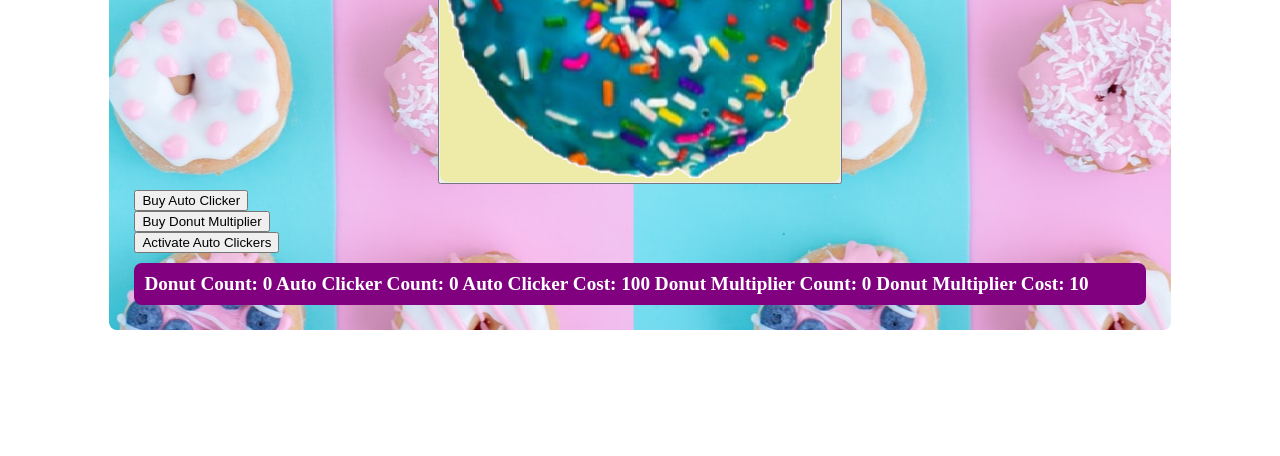
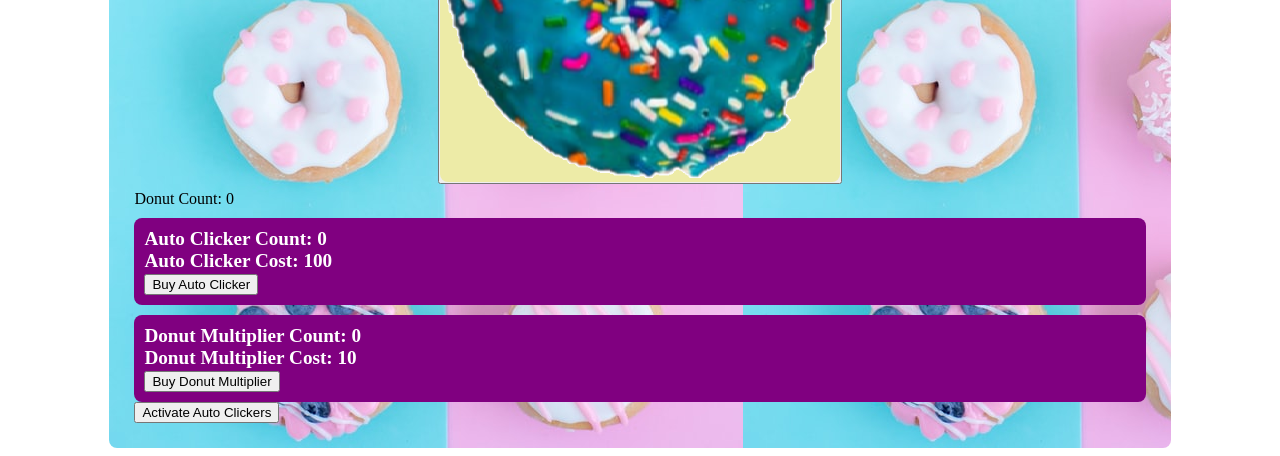
Before and after one commit to 2021-Spring-Part-Time/donut-clicker-asanders7, a website built with Parcel: page index.html in a window 1280 px wide. Shown: the part 440-896 px from the top of the page. Before the commit the page ends 800 px from the top, so only its background shows below. Built offline with nearby package versions, Linux system fonts and the light colour scheme.

Commit message:
added styling

```diff
--- a/DonutMaker.js
+++ b/DonutMaker.js
@@ -54,7 +54,7 @@ class DonutMaker {
     }
 
     activateAutoClickers() {
-        donutInfo.donutCount += donutInfo.autoClickerCount;
+        this.donutCount += this.autoClickerCount;
     };
 }
 
--- a/index.html
+++ b/index.html
@@ -28,20 +28,25 @@
         <div class="cookie-clicker-link"><a href="https://orteil.dashnet.org/cookieclicker/" target="_blank">Play Cookie Clicker (the game inspo!)</a></div>
       </div>
       <div id="myDonuts">
-        <div id="donutInfo" class="donut-information"></div>
+        <!-- <div id="donutInfo" class="donut-information"></div> -->
         <!-- <button id="donutButton">Make Donuts!</button>
         <button id="buyAutoClickerButton">Buy Auto Clicker</button>
         <button id="buyDonutMultiplierButton">Buy Donut Multiplier</button>
         <button id="activateAutoClickersButton">Activate Auto Clickers</button> -->
         <h1 class="title">Donut Clicker</h1>
-        <section class="donut-count">
+        <section id="donutCountInfo" class="donut-count">
           <button id="donutButton" class="donut-button"><img class="donut-photo" src="images/donut-button.png" /></button>
           <div class="centered-text">Click To Make Donuts!</div>
         </section>
-        <section id="autoClickerInfo">
+        <section id="donutCountPara"></section>
+        <section id="autoClickerInfo" class="autoClickerInfoClass">
+          <div id="autoClickerCount"></div>
+          <div id="autoClickerCost"></div>
           <button id="buyAutoClickerButton">Buy Auto Clicker</button>
         </section>
-        <section id="donutMultiplierInfo">
+        <section id="donutMultiplierInfo" class="donutMultiplierInfoClass">
+          <div id="donutMultiplierCount"></div>
+          <div id="donutMultiplierCost"></div>
             <button id="buyDonutMultiplierButton">Buy Donut Multiplier</button>
         </section>
         <section id="activateAutoClickers">
--- a/index.js
+++ b/index.js
@@ -1,5 +1,5 @@
 import DonutMaker from './DonutMaker.js';
-import { donutStats } from './utils.js';
+import { donutCount, autoClickerCount, autoClickerCost, donutMultiplierCount, donutMultiplierCost } from './utils.js';
 
 const modal = document.getElementById("modal");
 const modalButton = document.getElementById("modalBtn");
@@ -20,10 +20,19 @@ function renderPage() {
 
 function donutPageSetup() {
   const donutInfo = new DonutMaker(0, 0, 100, 0, 10);
-  const donutPara = document.getElementById('donutInfo');
-  donutPara.innerText = donutStats(donutInfo);
+  const donutCountPara = document.getElementById('donutCountPara');
+  donutCountPara.innerText = donutCount(donutInfo);
+  // myDonutsDiv.appendChild(donutCountPara);
 
-  myDonutsDiv.appendChild(donutPara);
+  const autoClickerCountPara = document.getElementById('autoClickerCount');
+  autoClickerCountPara.innerText = autoClickerCount(donutInfo);
+  const autoClickerCostPara = document.getElementById('autoClickerCost');
+  autoClickerCostPara.innerText = autoClickerCost(donutInfo);
+
+  const donutMultiplierCountPara = document.getElementById('donutMultiplierCount');
+  donutMultiplierCountPara.innerText = donutMultiplierCount(donutInfo);
+  const donutMultiplierCostPara = document.getElementById('donutMultiplierCost');
+  donutMultiplierCostPara.innerText = donutMultiplierCost(donutInfo);
 
   modalButton.addEventListener('click', () => {
     modal.style.display = "block";
@@ -35,27 +44,51 @@ function donutPageSetup() {
   donutButton.addEventListener('click', () => {
     donutInfo.makeDonut();
     console.log('making donuts!');
-    donutPara.innerText = donutStats(donutInfo);
+    donutCountPara.innerText = donutCount(donutInfo);
+    autoClickerCountPara.innerText = autoClickerCount(donutInfo);
+    autoClickerCostPara.innerText = autoClickerCost(donutInfo);
+    donutMultiplierCountPara.innerText = donutMultiplierCount(donutInfo);
+    donutMultiplierCostPara.innerText = donutMultiplierCost(donutInfo);
   });
+
+  checkButtonAvailability();
+
+  function checkButtonAvailability() {
+    if (donutCount(donutInfo) < 10) {
+      document.getElementById("buyAutoClickerButton").disabled = true;
+    }
+    else if (donutCount(donutInfo) >= 10) {
+      document.getElementById("buyAutoClickerButton").disabled = false;
+    }
+  }
 
   buyAutoClickerButton.addEventListener('click', () => {
     donutInfo.purchaseAutoClicker();
     console.log('purchased auto clicker');
-    donutPara.innerText = donutStats(donutInfo);
+    donutCountPara.innerText = donutCount(donutInfo);
+    autoClickerCountPara.innerText = autoClickerCount(donutInfo);
+    autoClickerCostPara.innerText = autoClickerCost(donutInfo);
+    donutMultiplierCountPara.innerText = donutMultiplierCount(donutInfo);
+    donutMultiplierCostPara.innerText = donutMultiplierCost(donutInfo);
   });
 
   buyDonutMultiplierButton.addEventListener('click', () => {
     donutInfo.purchaseDonutMultiplier();
     console.log('purchased donut maker');
-    donutPara.innerText = donutStats(donutInfo);
+    donutCountPara.innerText = donutCount(donutInfo);
+    autoClickerCountPara.innerText = autoClickerCount(donutInfo);
+    autoClickerCostPara.innerText = autoClickerCost(donutInfo);
+    donutMultiplierCountPara.innerText = donutMultiplierCount(donutInfo);
+    donutMultiplierCostPara.innerText = donutMultiplierCost(donutInfo);
   });
 
   activateAutoClickersButton.addEventListener('click', () => {
     donutInfo.activateAutoClickers();
     console.log('activated auto clickers');
-      donutPara.innerText = donutStats(donutInfo);
+    donutCountPara.innerText = donutCount(donutInfo);
+    autoClickerCountPara.innerText = autoClickerCount(donutInfo);
+    autoClickerCostPara.innerText = autoClickerCost(donutInfo);
+    donutMultiplierCountPara.innerText = donutMultiplierCount(donutInfo);
+    donutMultiplierCostPara.innerText = donutMultiplierCost(donutInfo);
   });
 };
-
-// donutMakingEvent(donutButton, buyAutoClickerButton, buyDonutMultiplierButton, activateAutoClickersButton);
-// activateAutoClickersEvent(activateAutoClickersButton);
--- a/style.css
+++ b/style.css
@@ -128,7 +128,7 @@
     padding: 10px 20px;
 }
 
-.grid-container {
+/* .grid-container {
     background-color: rgb(240, 235, 228);
     border-radius: 8px;
     display: grid;
@@ -137,7 +137,7 @@
     padding-left: 15px;
     padding-top: 0px;
     width: 20%;
-}
+} */
 
 .modalClass {
     background-color: rgba(0,0,0,0.4);
@@ -217,7 +217,7 @@
     text-align: center;
 }
 
-.myDonuts {
+/* .myDonuts {
     background-color: rgb(240, 235, 228);
     border-radius: 8px;
     margin-top: 20px;
@@ -225,9 +225,9 @@
     padding-left: 20px;
     padding-top: 0px;
     width: 40%;
-}
+} */
 
-.donut-information {
+/* .donut-information {
     background-color: purple;
     border-radius: 8px;
     color: white;
@@ -235,7 +235,7 @@
     font-weight: bold;
     margin-top: 10px;
     padding: 10px;
-}
+} */
 
 .donut-photo {
     border-radius: 8px;
@@ -265,7 +265,37 @@
     text-align: center;
 }
 
+/* .donut-count {
+    background-color: purple;
+    border-radius: 8px;
+    color: white;
+    font-size: larger;
+    font-weight: bold;
+    margin-top: 10px;
+    padding: 10px;
+} */
+
 .donut-button {
     margin: 0;
     padding: 0;
 }
+
+.autoClickerInfoClass {
+    background-color: purple;
+    border-radius: 8px;
+    color: white;
+    font-size: larger;
+    font-weight: bold;
+    margin-top: 10px;
+    padding: 10px;
+}
+
+.donutMultiplierInfoClass {
+    background-color: purple;
+    border-radius: 8px;
+    color: white;
+    font-size: larger;
+    font-weight: bold;
+    margin-top: 10px;
+    padding: 10px;
+}
--- a/utils.js
+++ b/utils.js
@@ -1,14 +1,39 @@
-export const donutStats = (donutInfo) => {
-    return (
-    ' Donut Count: ' +
-    donutInfo.donutCount +
-    ' Auto Clicker Count: ' +
-    donutInfo.autoClickerCount +
-    ' Auto Clicker Cost: ' +
-    donutInfo.autoClickerCost +
-    ' Donut Multiplier Count: ' +
-    donutInfo.donutMultiplierCount +
-    ' Donut Multiplier Cost: ' +
-    donutInfo.donutMultiplierCost
-    );
+// export const donutStats = (donutInfo) => {
+//     return (
+//     ' Donut Count: ' +
+//     donutInfo.donutCount +
+//     ' Auto Clicker Count: ' +
+//     donutInfo.autoClickerCount +
+//     ' Auto Clicker Cost: ' +
+//     donutInfo.autoClickerCost +
+//     ' Donut Multiplier Count: ' +
+//     donutInfo.donutMultiplierCount +
+//     ' Donut Multiplier Cost: ' +
+//     donutInfo.donutMultiplierCost
+//     );
+// };
+
+export const donutCount = (donutInfo) => {
+    return ( ' Donut Count: ' +
+    donutInfo.donutCount);
 };
+
+export const autoClickerCount = (donutInfo) => {
+    return ( ' Auto Clicker Count: ' +
+    donutInfo.autoClickerCount);
+};
+
+export const autoClickerCost = (donutInfo) => {
+    return ( ' Auto Clicker Cost: ' +
+    donutInfo.autoClickerCost);
+};
+
+export const donutMultiplierCount = (donutInfo) => {
+    return ( ' Donut Multiplier Count: ' +
+    donutInfo.donutMultiplierCount);
+};
+
+export const donutMultiplierCost = (donutInfo) => {
+    return ( ' Donut Multiplier Cost: ' +
+    donutInfo.donutMultiplierCost);
+};
```
